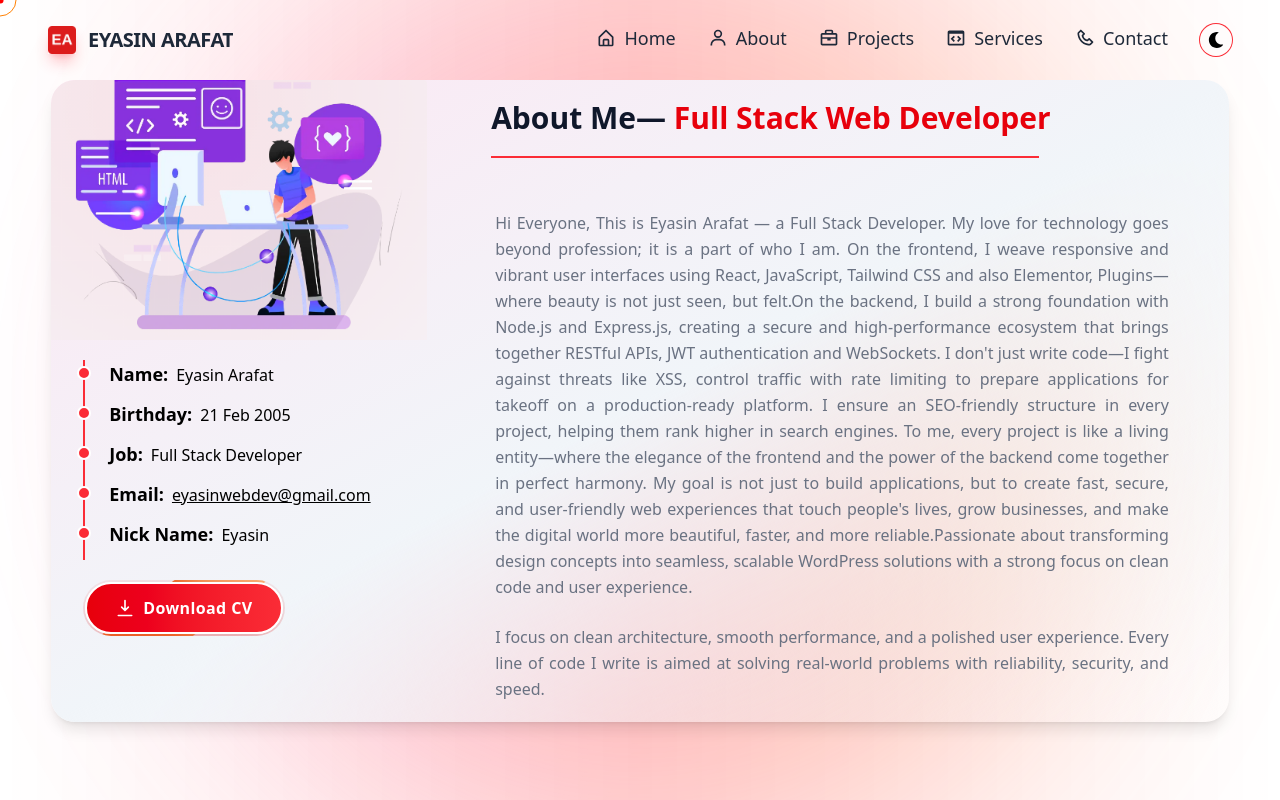
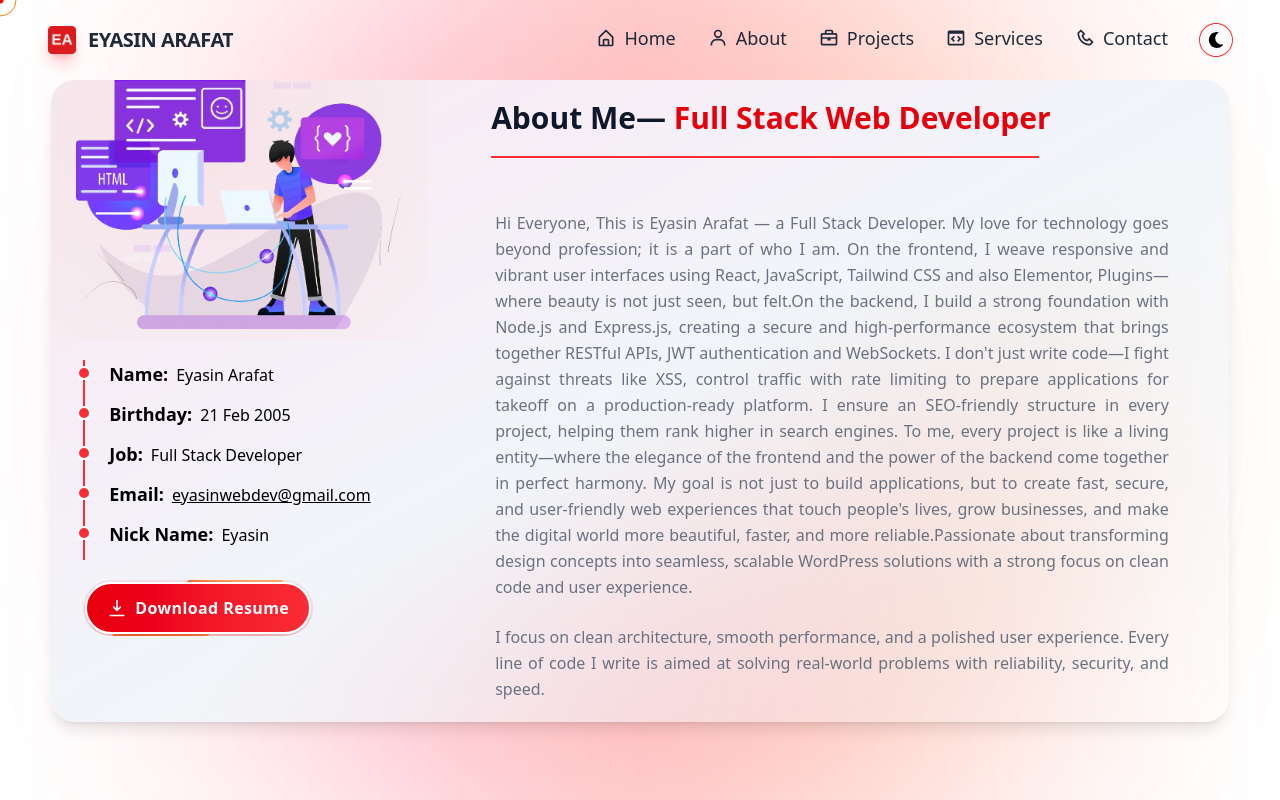
Before and after one commit to eyasinarafat3485-gif/my-next-js-portfolio, a Next.js app: page /about in a window 1280 px wide. Shown: the top 800 px of the page. Built offline with nearby package versions, Linux system fonts and the light colour scheme.

Commit message:
resume button size modify

```diff
--- a/src/app/about/page.jsx
+++ b/src/app/about/page.jsx
@@ -133,12 +133,12 @@ const AboutMe = () => {
                         <span className="absolute inset-0 rounded-full bg-red-500/20 blur-2xl opacity-0 group-hover:opacity-100 transition-all duration-500"></span>
 
                         {/* Button Content */}
-                        <span className="relative z-10 flex items-center gap-2 px-7 py-3 rounded-full bg-gradient-to-r from-red-600 to-red-500 border-2 text-white font-bold tracking-wide transition-all duration-300 group-hover:from-red-500 group-hover:to-red-600 shadow-[0_12px_35px_rgba(220,38,38,0.45)]">
+                        <span className="relative z-10 flex items-center gap-2 px-5 py-3 rounded-full bg-gradient-to-r from-red-600 to-red-500 border-2 text-white font-bold tracking-wide transition-all duration-300 group-hover:from-red-500 group-hover:to-red-600 shadow-[0_12px_35px_rgba(220,38,38,0.45)]">
                             {/* Icon */}
                             <svg xmlns="http://www.w3.org/2000/svg" fill="none" viewBox="0 0 24 24" strokeWidth={2} stroke="currentColor" className="w-5 h-5 transition-transform duration-300 group-hover:translate-y-0.5">
                                 <path strokeLinecap="round" strokeLinejoin="round" d="M12 3v12m0 0l-4-4m4 4l4-4M4 21h16" />
                             </svg>
-                            Download CV
+                            Download Resume
                         </span>
                     </motion.button>
                 </motion.div>
--- a/src/app/components/DownloadButton.jsx
+++ b/src/app/components/DownloadButton.jsx
@@ -17,7 +17,7 @@ const DownloadButton = () => {
     };
     return (
         <motion.button onClick={() => handleDownloadCv()} initial="initial" whileHover="hover" animate="initial"
-            className="group relative cursor-pointer flex items-center gap-3 px-5.5 py-3 bg-red-500 text-white font-bold text-[17px]  rounded-full border-2 border-red-500 overflow-hidden transition-colors duration-300 shadow-lg" >
+            className="group relative cursor-pointer flex items-center gap-3 px-5.5 py-3 bg-red-500 text-white font-bold text-[14px]  rounded-full border-2 border-red-500 overflow-hidden transition-colors duration-300 shadow-lg" >
 
             <motion.div variants={{ initial: { x: "-100%" }, hover: { x: 0 } }} transition={{ duration: 0.4, ease: "easeInOut" }}className="absolute inset-0 bg-white z-0"/>
 
@@ -32,7 +32,7 @@ const DownloadButton = () => {
             </div>
 
             <motion.span variants={{ initial: { color: "#FFFFFF" }, hover: { color: "#EF4444" } }}className="relative z-10" >
-                Download CV
+                Download Resume
             </motion.span>
         </motion.button>
     );
--- a/src/app/components/Experience/page.jsx
+++ b/src/app/components/Experience/page.jsx
@@ -98,12 +98,12 @@ const Experience = () => {
               </h2>
 
               <a
-                href="https://auspify.com"
+                href="https://codveda.com"
                 target="_blank"
                 rel="noopener noreferrer"
                 className="text-xl text-gray-700 dark:text-white/75 mt-1 font-bold hover:underline"
               >
-                Auspify Technologies (India)
+                Codveda Technologies (India)
               </a>
 
             </div>
--- a/src/app/components/ViewWorkButton.jsx
+++ b/src/app/components/ViewWorkButton.jsx
@@ -8,7 +8,7 @@ const ViewWorkButton = () => {
             initial="initial"
             whileHover="hover"
             animate="initial"
-            className="group relative cursor-pointer flex items-center gap-3 px-5 py-3 bg-white text-red-500 font-bold text-[17px] rounded-full border-2 hover:border-red-600 overflow-hidden shadow-lg transition-all"
+            className="group relative cursor-pointer flex items-center gap-3 px-5 py-3 bg-white text-red-500 font-bold text-[14px] rounded-full border-2 hover:border-red-600 overflow-hidden shadow-lg transition-all"
         >
             {/* Background Animation */}
             <motion.div
```
Also changed, not shown: src/app/projects/ProjectModal.jsx (+0 -158 lines).
